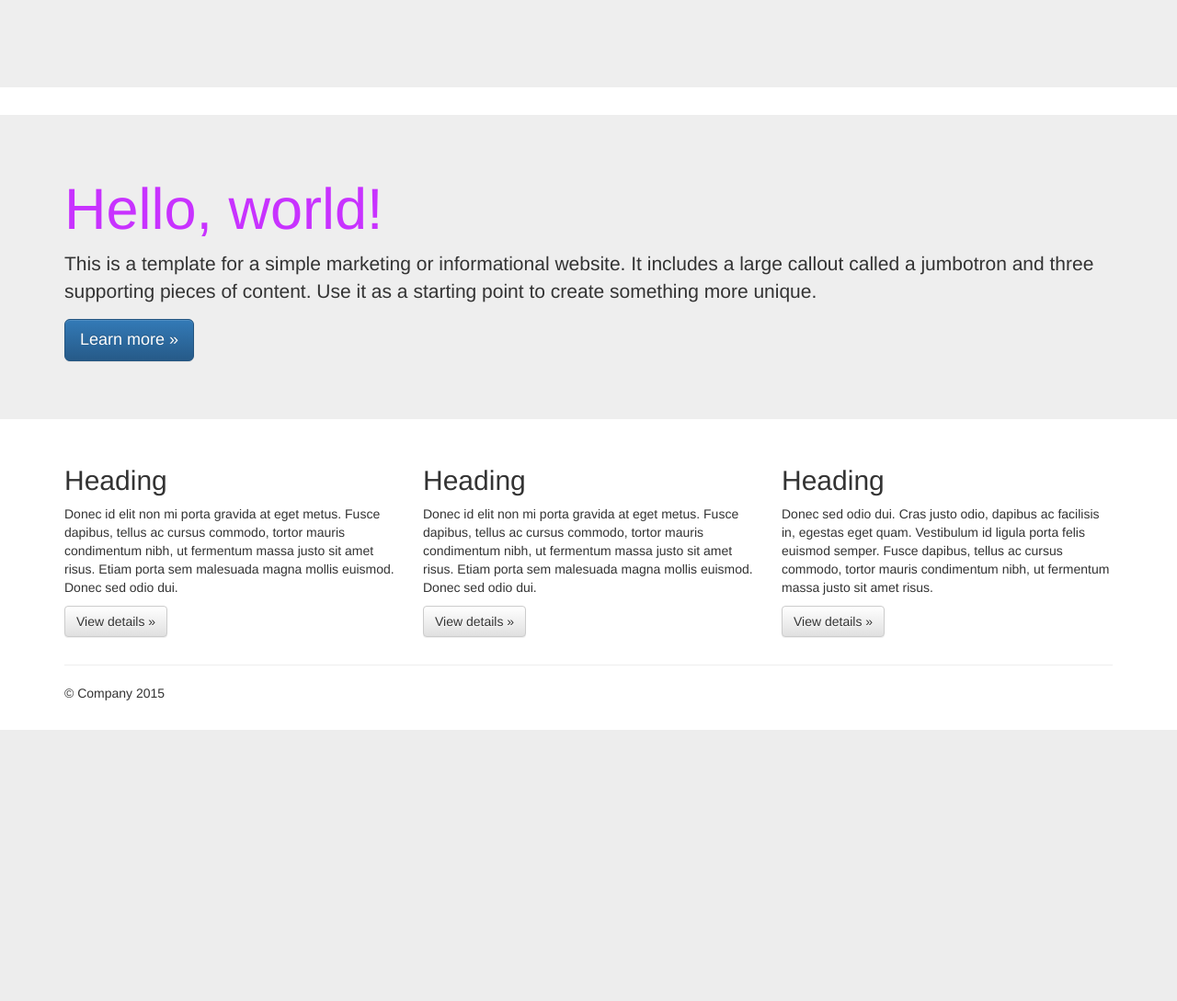
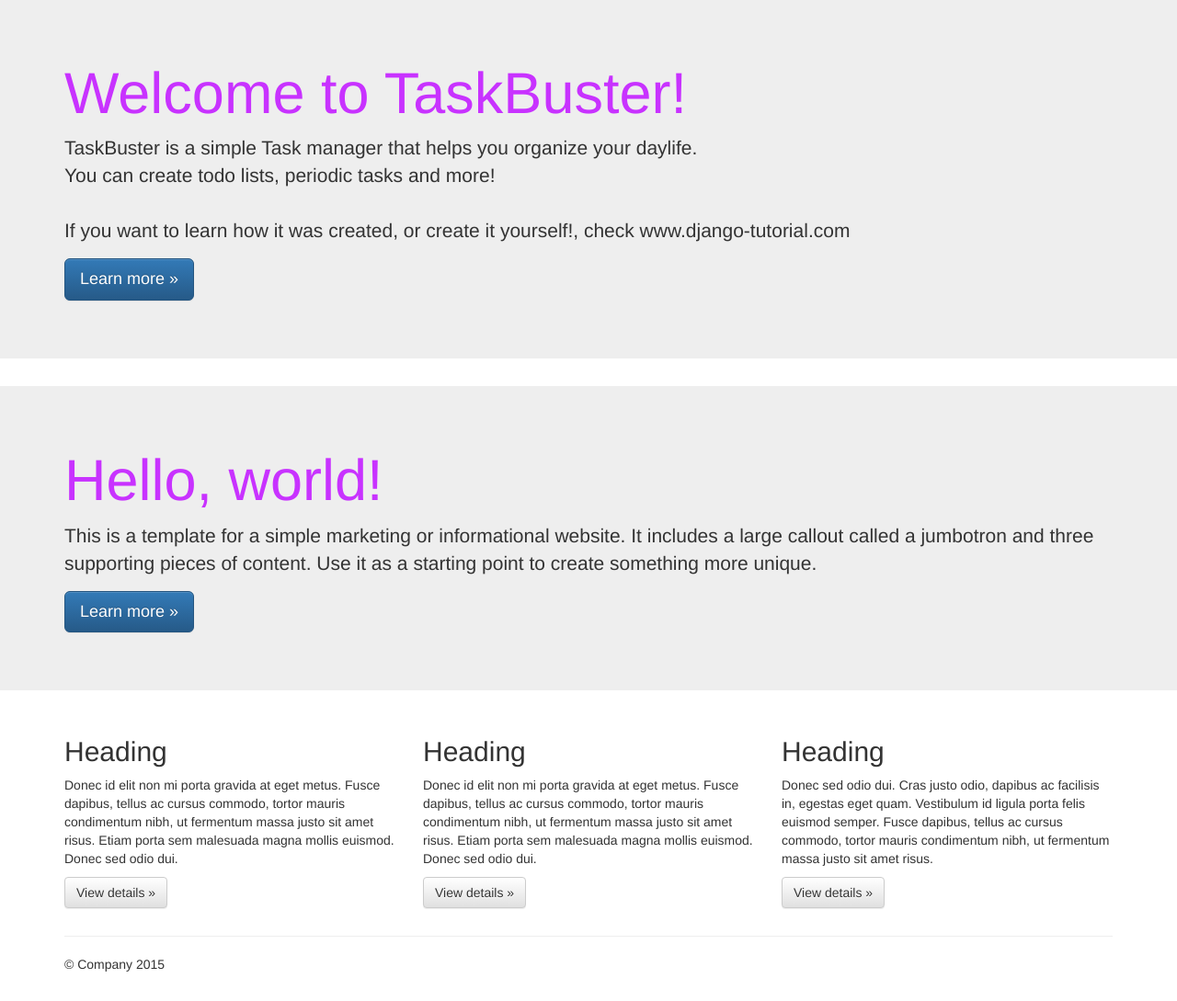
Before and after one commit to caiquepereira/TaskManager, a Django app: template taskbuster/templates/taskbuster/index.html in a window 1280 px wide. Shown: the part 51-1140 px from the top of the page at 92% size. Before the commit the page ends 845 px from the top, so only its background shows below. Run offline with Django 3.2, Linux system fonts and the light colour scheme; the template is opened without the code that fills it, so the values that code supplies are empty; some libraries are stand-ins or nearby versions.

Commit message:
Internationalizing template index

```diff
--- a/taskbuster/templates/taskbuster/index.html
+++ b/taskbuster/templates/taskbuster/index.html
@@ -1,8 +1,14 @@
 {% extends "base.html" %}
+{% load i18n %}
 {% block head_title %}TaskBuster Django Tutorial{% endblock %}
 
 {% block content %}
     <div class="jumbotron">
+    <div class="container">
+        <h1>{% trans "Welcome to TaskBuster!"%}</h1>
+        <p>{% blocktrans %}TaskBuster is a simple Task manager that helps you organize your daylife. </br> You can create todo lists, periodic tasks and more! </br></br> If you want to learn how it was created, or create it yourself!, check www.django-tutorial.com{% endblocktrans %}</p>
+        <p><a class="btn btn-primary btn-lg" role="button">Learn more &raquo;</a></p>
+      </div>
     </div>
     <div class="container">
     </div>
```
